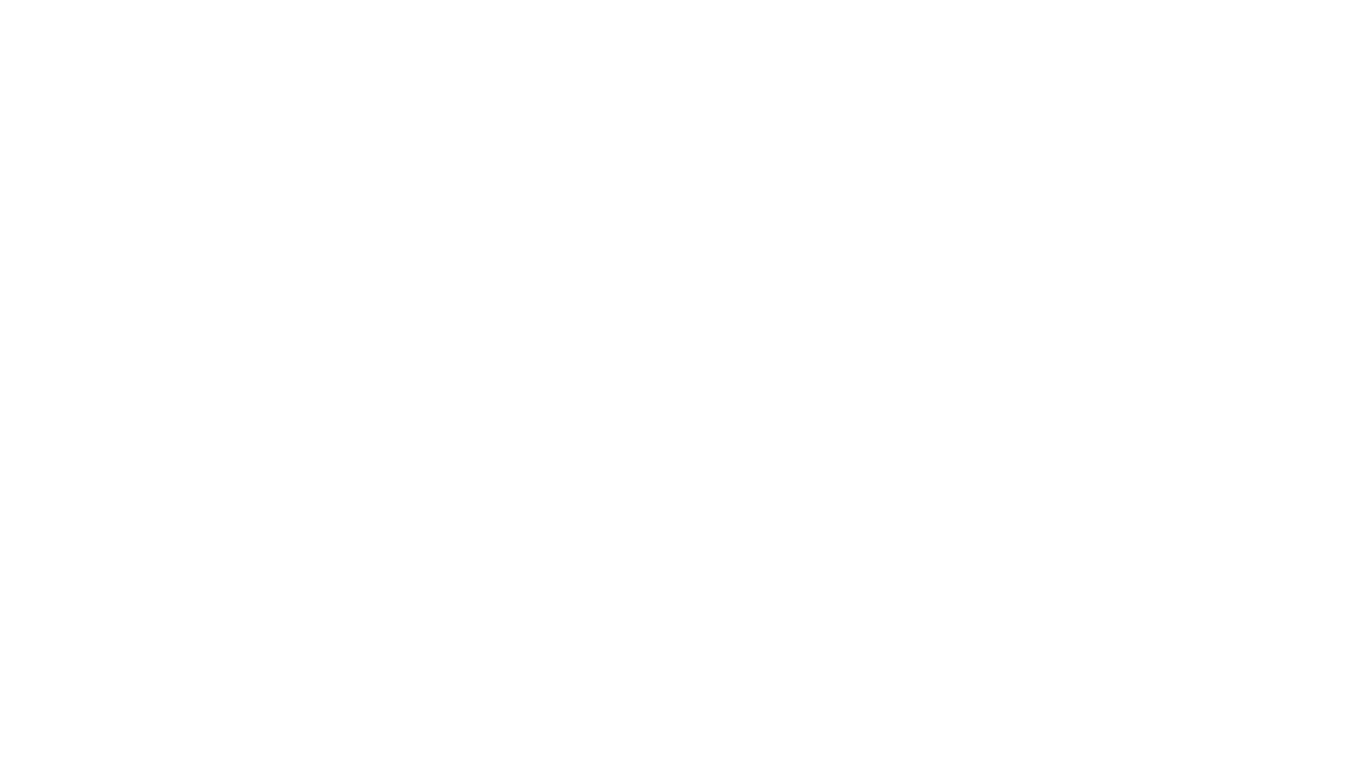
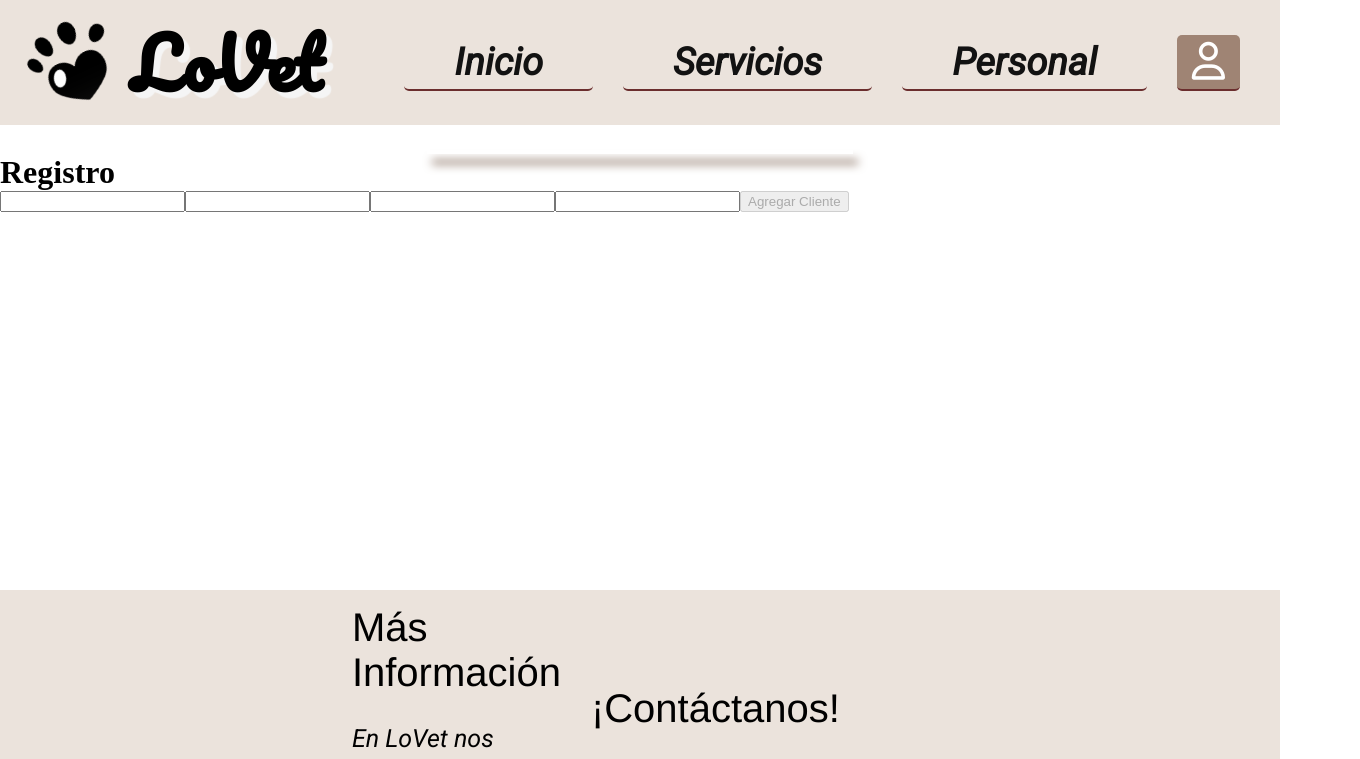
Before and after one commit to Orjuelosky8/LoVet-webProject-PUJ, an Angular app in the folder Complete/FrontEnd/: page /clientes/agregar in a window 1280 px wide. Before the commit this address led to /. Shown: the top 759 px of the page, 1360 px wide, since content can reach past the window. Built offline with nearby package versions, Linux system fonts and the light colour scheme; a web font is replaced by a local one.

Commit message:
Clients Crud almost complete

```diff
--- a/Complete/FrontEnd/src/app/app-routing.module.ts
+++ b/Complete/FrontEnd/src/app/app-routing.module.ts
@@ -17,6 +17,7 @@ const routes: Routes = [
   { path: '', pathMatch: 'full', redirectTo: 'LoVet' },
   { path: 'LoVet', component: LandingPageComponent},
   { path: 'clientes/login', component: LoginComponent},
+  { path: 'clientes/agregar', component: CrearClienteComponent},
   { path: 'Servicios', component: ServiciosComponent},
   { path: 'mascotas', component: ListaMascotasComponent },
   { path: 'mascotas/agregar', component: CrearMascotaComponent },
--- a/Complete/FrontEnd/src/app/components/crud-clientes/crear-cliente/crear-cliente.component.html
+++ b/Complete/FrontEnd/src/app/components/crud-clientes/crear-cliente/crear-cliente.component.html
@@ -1 +1,23 @@
-<p>crear-cliente works!</p>
+<app-nav-bar></app-nav-bar>
+<div layout:fragment="content" class="generalContent">
+
+    <h2 class="sectionTitles" data-text="REGISTRAR NUEVO CLIENTE"></h2>
+    <div class="container">
+
+        <div class="form-content">
+            <h1 id="title">Registro</h1>
+
+            <!-- Ejemplo simple de un formulario para agregar cliente -->
+            <form #clienteForm="ngForm" (ngSubmit)="guardarCliente()">
+                <input type="text" [(ngModel)]="cliente.userName" name="userName" required>
+                <input type="password" [(ngModel)]="cliente.password" name="password" required>
+                <input type="text" [(ngModel)]="cliente.nombres" name="nombres" required>
+                <input type="text" [(ngModel)]="cliente.apellidos" name="apellidos" required>
+
+                <button type="submit" [disabled]="!clienteForm.valid">Agregar Cliente</button>
+            </form>
+
+        </div>
+    </div>
+</div>
+<app-footer></app-footer>
--- a/Complete/FrontEnd/src/app/components/crud-clientes/crear-cliente/crear-cliente.component.ts
+++ b/Complete/FrontEnd/src/app/components/crud-clientes/crear-cliente/crear-cliente.component.ts
@@ -1,10 +1,51 @@
-import { Component } from '@angular/core';
+import { Component, OnInit } from '@angular/core';
+import { ActivatedRoute, Router } from '@angular/router';
+import { Cliente } from 'src/app/models/cliente';
+import { ClienteService } from 'src/app/services/clientes.service';
 
 @Component({
   selector: 'app-crear-cliente',
   templateUrl: './crear-cliente.component.html',
   styleUrls: ['./crear-cliente.component.css']
 })
-export class CrearClienteComponent {
+export class CrearClienteComponent implements OnInit {
+  cliente: Cliente = {
+    userName: '',
+    password: '',
+    correoElectronico: '',
+    nombres: '',
+    apellidos: '',
+    telefono: '',
+    telefonoAux: ''
+  };
+  esNuevo = true;
+
+  constructor(
+    private clienteService: ClienteService,
+    private router: Router,
+    private route: ActivatedRoute
+  ) { }
+
+  ngOnInit(): void {
+    const clienteId = this.route.snapshot.paramMap.get('id');
+    if (clienteId) {
+      this.esNuevo = false;
+      this.clienteService.obtenerClientes().subscribe(clientes => {
+        this.cliente = clientes.find(c => c.id === +clienteId) || this.cliente;
+      });
+    }
+  }
+
+  guardarCliente(): void {
+    if (this.esNuevo) {
+      this.clienteService.agregarCliente(this.cliente).subscribe(() => {
+        this.router.navigate(['/clientes']);
+      });
+    } else {
+      this.clienteService.actualizarCliente(this.cliente).subscribe(() => {
+        this.router.navigate(['/clientes']);
+      });
+    }
+  }
 
 }
--- a/Complete/FrontEnd/src/app/components/crud-clientes/lista-clientes/lista-clientes.component.html
+++ b/Complete/FrontEnd/src/app/components/crud-clientes/lista-clientes/lista-clientes.component.html
@@ -27,7 +27,7 @@
                         <a [routerLink]="['/clientes/ver', cliente.id]" title="Detalles">
                             <i class="fa fa-eye"></i>
                         </a>
-                        <a [routerLink]="['/clientes/eliminar/{id}', cliente.id]" title="Eliminar">
+                        <a href="javascript:void(0);" (click)="eliminarCliente(cliente.id!)" title="Eliminar">
                             <i class="fa fa-trash"></i>
                         </a>
                         <a [routerLink]="['/clientes/mascotas/{id}', cliente.id]" title="Mis Mascotas">
--- a/Complete/FrontEnd/src/app/components/crud-clientes/lista-clientes/lista-clientes.component.ts
+++ b/Complete/FrontEnd/src/app/components/crud-clientes/lista-clientes/lista-clientes.component.ts
@@ -17,4 +17,17 @@ export class ListaClientesComponent implements OnInit {
       this.clientesList = clientes;
     });
   }
+
+  cargarClientes(): void {
+    this.clienteService.obtenerClientes().subscribe(clientes => {
+      this.clientesList = clientes;
+    });
+  }
+  eliminarCliente(id: number): void {
+    if (confirm('¿Estás seguro de que quieres eliminar este cliente?')) {
+    this.clienteService.eliminarCliente(id).subscribe(() => {
+      this.cargarClientes(); // Asume que tienes una función cargarClientes que obtiene todos los clientes
+    });
+  }
 }
+}
--- a/Complete/FrontEnd/src/app/services/clientes.service.ts
+++ b/Complete/FrontEnd/src/app/services/clientes.service.ts
@@ -199,4 +199,25 @@ export class ClienteService {
     const usuarioEncontrado = this.clientesList.find(usuario => usuario.userName === userName && usuario.password === password);
     return of(!!usuarioEncontrado);
   }
+
+  agregarCliente(cliente: Cliente): Observable<Cliente> {
+    this.clientesList.push(cliente);
+    return of(cliente);
+  }
+
+  actualizarCliente(cliente: Cliente): Observable<Cliente> {
+    const index = this.clientesList.findIndex(c => c.id === cliente.id);
+    if (index !== -1) {
+      this.clientesList[index] = cliente;
+    }
+    return of(cliente);
+  }
+
+  eliminarCliente(id: number): Observable<{}> {
+    const index = this.clientesList.findIndex(c => c.id === id);
+    if (index !== -1) {
+      this.clientesList.splice(index, 1);
+    }
+    return of({});
+  }
 }
```
Also changed, not shown: 1 other file (tests, documents, lock files or other folders).
